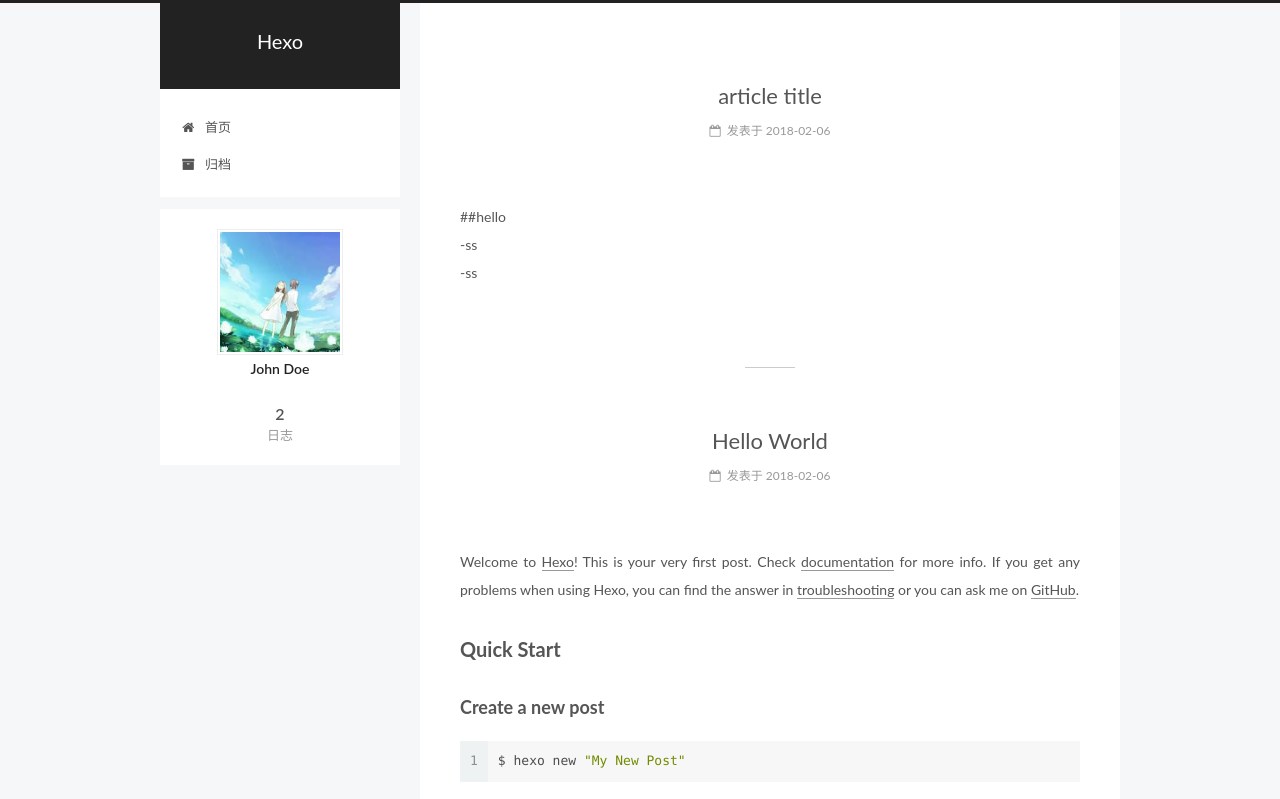
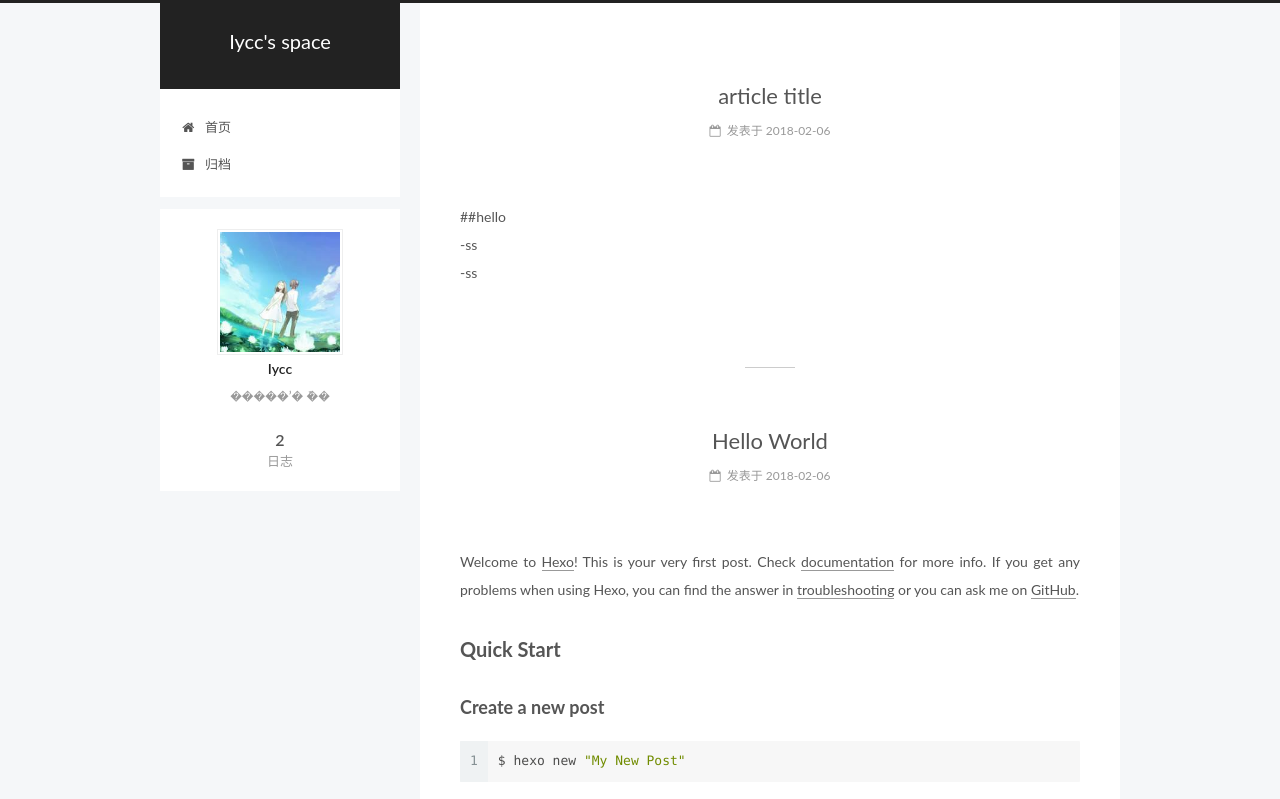
Before and after one commit to iycc/iycc.github.io, a plain HTML site: page index.html in a window 1280 px wide. Shown: the top 799 px of the page. Drawn offline with Linux system fonts and the light colour scheme.

Commit message:
Site updated: 2018-02-08 21:07:11

```diff
--- a/index.html
+++ b/index.html
@@ -79,13 +79,16 @@
 
 
 
+<meta name="description" content="�����ʼ� �ܽ�">
 <meta property="og:type" content="website">
-<meta property="og:title" content="Hexo">
+<meta property="og:title" content="Iycc&#39;s space">
 <meta property="og:url" content="http://yoursite.com/index.html">
-<meta property="og:site_name" content="Hexo">
+<meta property="og:site_name" content="Iycc&#39;s space">
+<meta property="og:description" content="�����ʼ� �ܽ�">
 <meta property="og:locale" content="zh-Hans">
 <meta name="twitter:card" content="summary">
-<meta name="twitter:title" content="Hexo">
+<meta name="twitter:title" content="Iycc&#39;s space">
+<meta name="twitter:description" content="�����ʼ� �ܽ�">
 
 
 
@@ -121,7 +124,7 @@
 
 
 
-  <title>Hexo</title>
+  <title>Iycc's space</title>
 
 
 
@@ -152,7 +155,7 @@
     <div class="custom-logo-site-title">
       <a href="/"  class="brand" rel="start">
         <span class="logo-line-before"><i></i></span>
-        <span class="site-title">Hexo</span>
+        <span class="site-title">Iycc's space</span>
         <span class="logo-line-after"><i></i></span>
       </a>
     </div>
@@ -232,13 +235,13 @@
     <link itemprop="mainEntityOfPage" href="http://yoursite.com/2018/02/06/article-title/">
 
     <span hidden itemprop="author" itemscope itemtype="http://schema.org/Person">
-      <meta itemprop="name" content="John Doe">
+      <meta itemprop="name" content="Iycc">
       <meta itemprop="description" content="">
       <meta itemprop="image" content="/images/avatar.jpg">
     </span>
 
     <span hidden itemprop="publisher" itemscope itemtype="http://schema.org/Organization">
-      <meta itemprop="name" content="Hexo">
+      <meta itemprop="name" content="Iycc's space">
     </span>
 
 
@@ -352,13 +355,13 @@
     <link itemprop="mainEntityOfPage" href="http://yoursite.com/2018/02/06/hello-world/">
 
     <span hidden itemprop="author" itemscope itemtype="http://schema.org/Person">
-      <meta itemprop="name" content="John Doe">
+      <meta itemprop="name" content="Iycc">
       <meta itemprop="description" content="">
       <meta itemprop="image" content="/images/avatar.jpg">
     </span>
 
     <span hidden itemprop="publisher" itemscope itemtype="http://schema.org/Organization">
-      <meta itemprop="name" content="Hexo">
+      <meta itemprop="name" content="Iycc's space">
     </span>
 
 
@@ -501,10 +504,10 @@
 
               <img class="site-author-image" itemprop="image"
                 src="/images/avatar.jpg"
-                alt="John Doe" />
+                alt="Iycc" />
 
-              <p class="site-author-name" itemprop="name">John Doe</p>
-              <p class="site-description motion-element" itemprop="description"></p>
+              <p class="site-author-name" itemprop="name">Iycc</p>
+              <p class="site-description motion-element" itemprop="description">�����ʼ� �ܽ�</p>
           </div>
 
           <nav class="site-state motion-element">
@@ -559,7 +562,7 @@
   <span class="with-love">
     <i class="fa fa-user"></i>
   </span>
-  <span class="author" itemprop="copyrightHolder">John Doe</span>
+  <span class="author" itemprop="copyrightHolder">Iycc</span>
 
 
 </div>
```
Also changed, not shown: 2018/02/06/article-title/index.html (+9 -9 lines), 2018/02/06/hello-world/index.html (+9 -9 lines), archives/2018/02/index.html (+12 -9 lines), archives/2018/index.html (+12 -9 lines), archives/index.html (+12 -9 lines).
